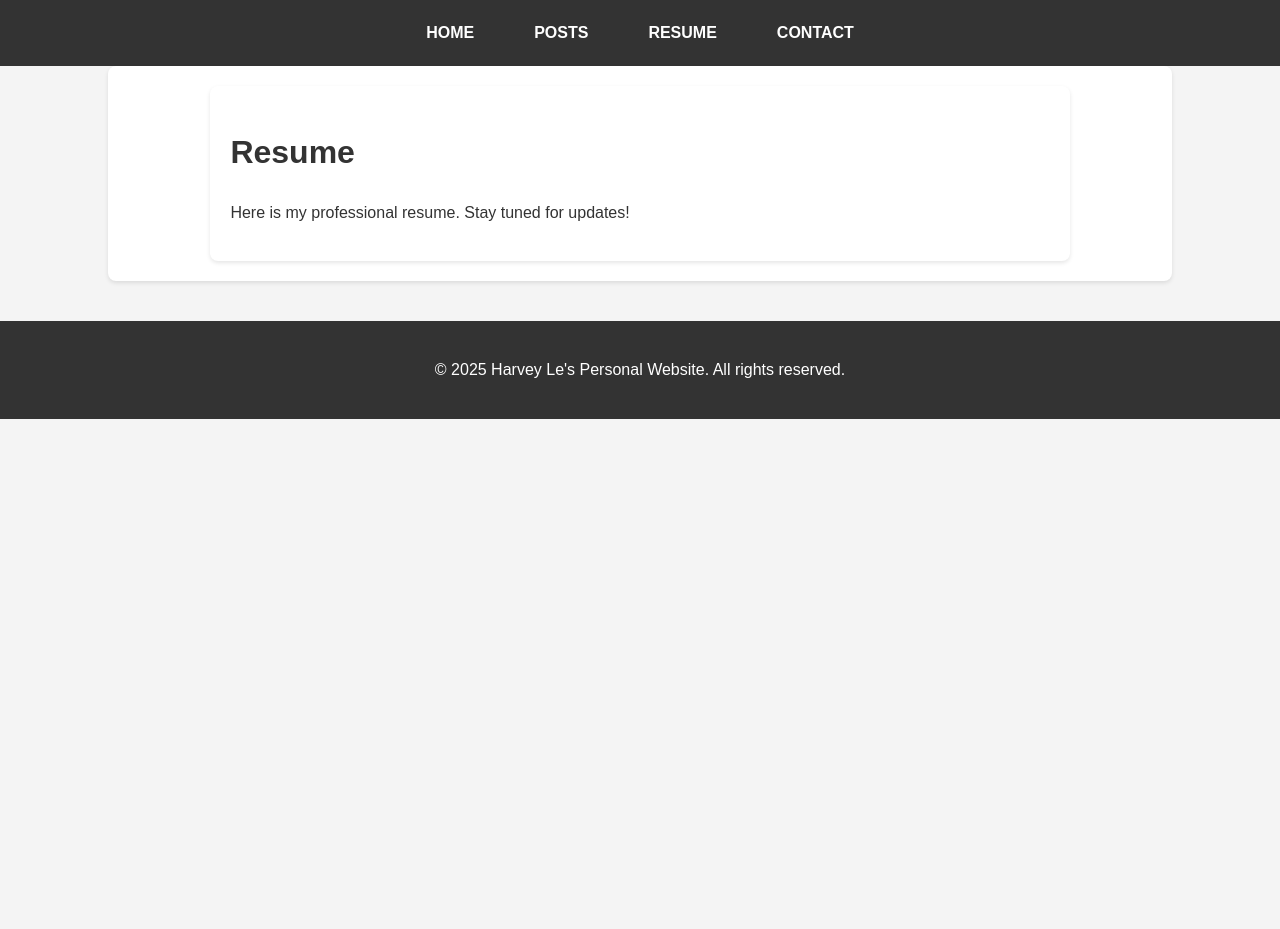
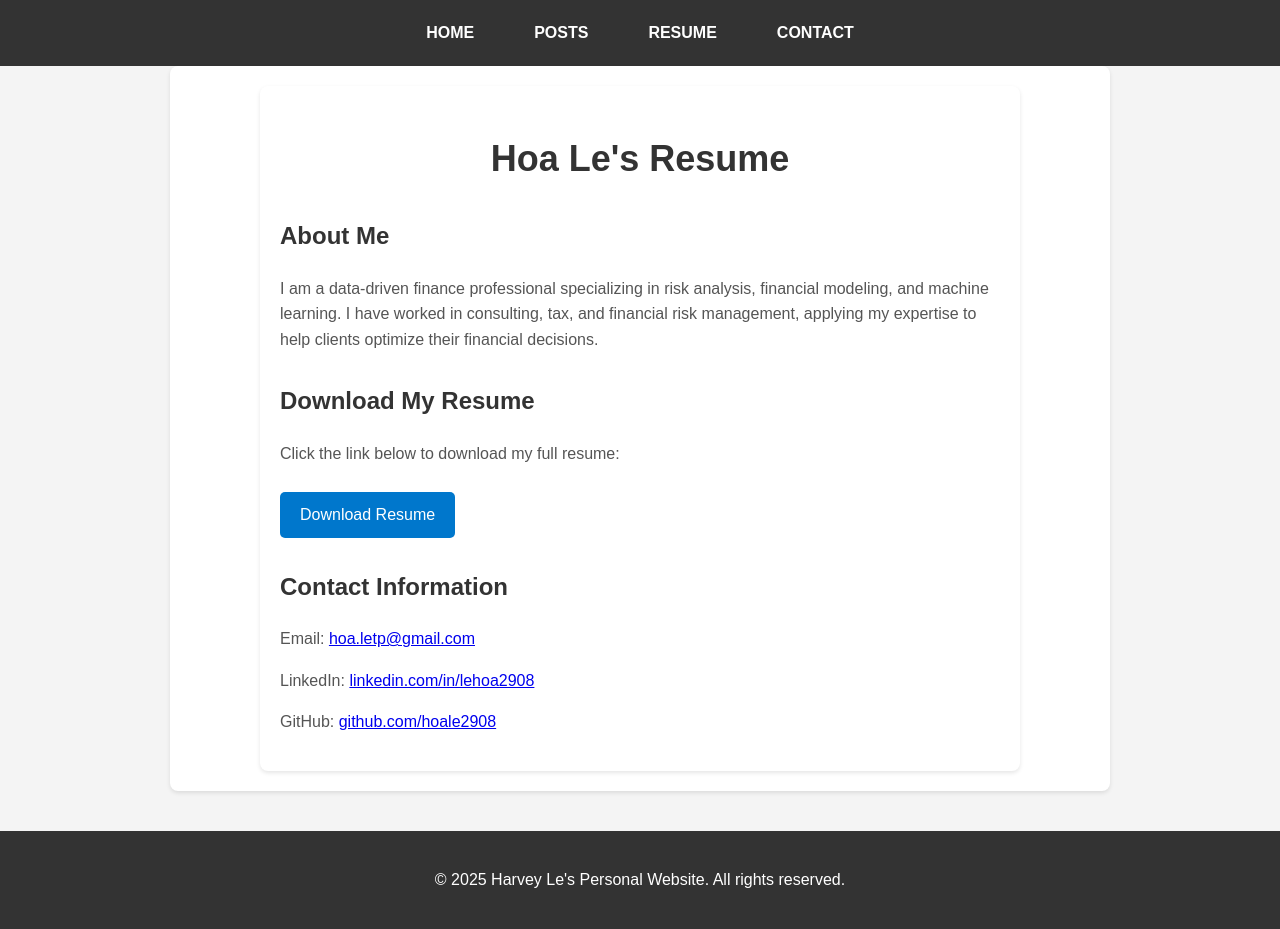
Before and after one commit to Hoale2908/hoale2908.github.io, a Jekyll site: the page built from resume.html, in a window 1280 px wide. Built offline with Jekyll 4.4.1, drawn with Linux system fonts in a browser that asks for light colours; before the commit the page ends 900 px from its top, so only the background shows below that.

Commit message:
add resume page with styling, summary, download link, and contact information

```diff
--- a/assets/styles.css
+++ b/assets/styles.css
@@ -218,3 +218,42 @@ a[href="/all-posts.html"] {
 a[href="/all-posts.html"]:hover {
   text-decoration: underline;
 }
+
+/* Resume Page Styling */
+.container {
+  max-width: 900px;
+  margin: 0 auto;
+  padding: 20px;
+}
+
+h1 {
+  text-align: center;
+  font-size: 36px;
+  margin-bottom: 30px;
+}
+
+section h2 {
+  font-size: 24px;
+  margin-top: 30px;
+  color: #333;
+}
+
+section p {
+  font-size: 16px;
+  color: #555;
+}
+
+a.button {
+  display: inline-block;
+  padding: 10px 20px;
+  font-size: 16px;
+  background-color: #0077cc;
+  color: white;
+  text-decoration: none;
+  border-radius: 5px;
+  margin-top: 10px;
+}
+
+a.button:hover {
+  background-color: #005fa3;
+}
--- a/resume.html
+++ b/resume.html
@@ -4,6 +4,25 @@ title: Resume
 ---
 
 <div class="container">
-  <h1>Resume</h1>
-  <p>Here is my professional resume. Stay tuned for updates!</p>
+  <h1>Hoa Le's Resume</h1>
+
+  <section class="summary">
+    <h2>About Me</h2>
+    <p>
+      I am a data-driven finance professional specializing in risk analysis, financial modeling, and machine learning. I have worked in consulting, tax, and financial risk management, applying my expertise to help clients optimize their financial decisions.
+    </p>
+  </section>
+
+  <section class="download">
+    <h2>Download My Resume</h2>
+    <p>Click the link below to download my full resume:</p>
+    <a href="https://drive.google.com/file/d/1-kDvWwWiH-r-aV6WxbNWkqbqmMvhDjEh/view?usp=sharing" class="button" download>Download Resume</a>
+  </section>
+
+  <section class="contact">
+    <h2>Contact Information</h2>
+    <p>Email: <a href="mailto:hoa.letp@gmail.com">hoa.letp@gmail.com</a></p>
+    <p>LinkedIn: <a href="https://www.linkedin.com/in/lehoa2908" target="_blank">linkedin.com/in/lehoa2908</a></p>
+    <p>GitHub: <a href="https://github.com/hoale2908" target="_blank">github.com/hoale2908</a></p>
+  </section>
 </div>
```
